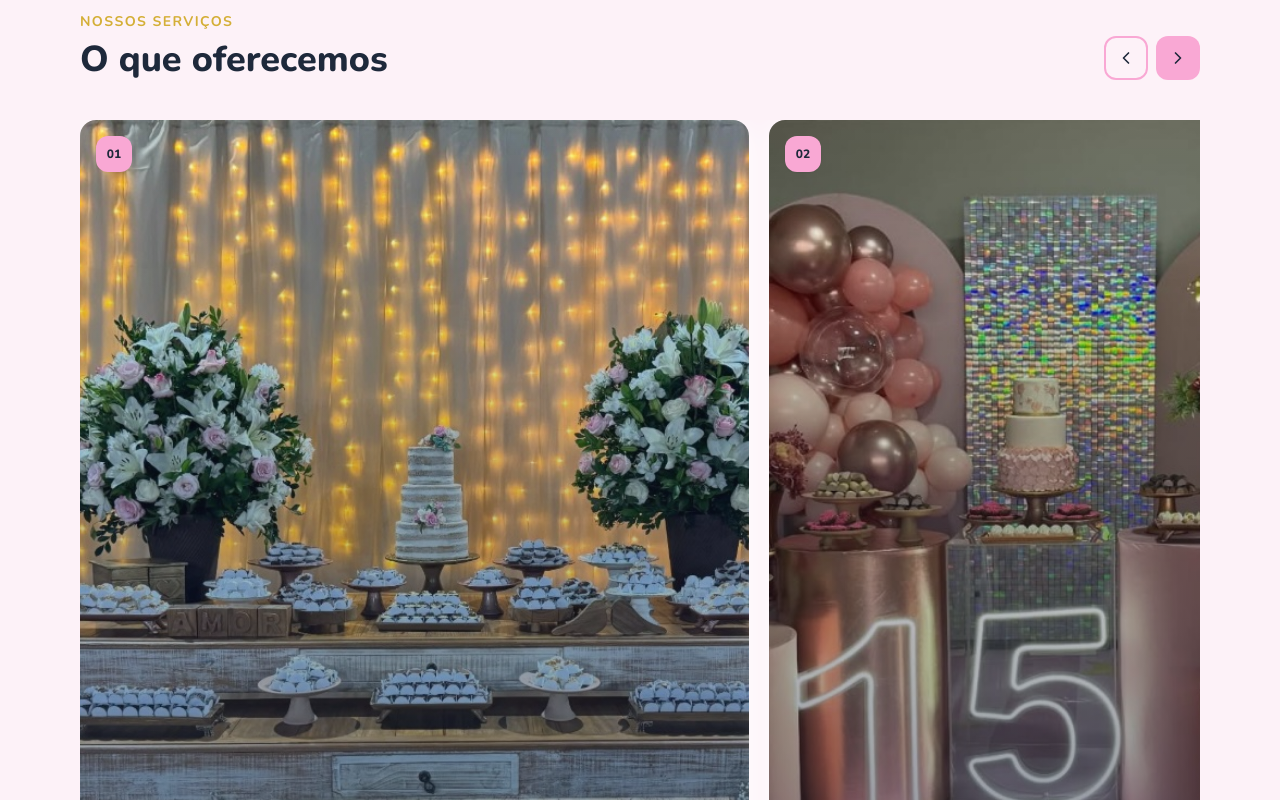
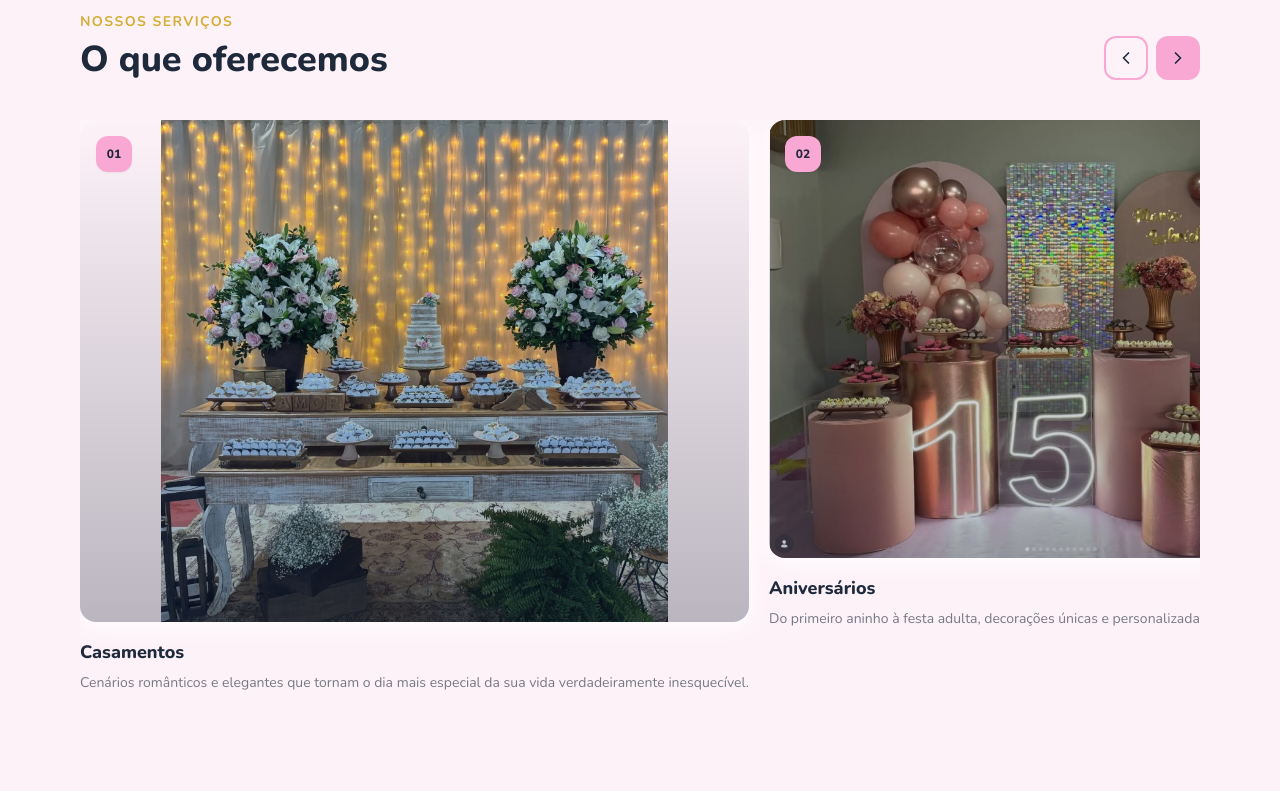
Before and after one commit to luanvasaki/site-decobaloes, a Next.js app: page / in a window 1280 px wide. Shown: the part 1100-1900 px from the top of the page. Built offline with nearby package versions, Linux system fonts and the light colour scheme; no server answers; the database is empty.

Commit message:
fix: fotos dos serviços mostram imagem inteira sem zoom

```diff
--- a/components/home/ServicesSection.tsx
+++ b/components/home/ServicesSection.tsx
@@ -98,15 +98,15 @@ export function ServicesSection() {
               className="min-w-[260px] md:min-w-[280px] flex-shrink-0 snap-start"
             >
               <Link href={service.href} className="group block">
-                <div className="relative aspect-[3/4] rounded-2xl overflow-hidden mb-4 shadow-card">
+                <div className="relative aspect-[4/3] rounded-2xl overflow-hidden mb-4 shadow-card bg-[#fdf2f8]">
                   <Image
                     src={service.image}
                     alt={service.title}
                     fill
-                    className="object-cover group-hover:scale-105 transition-transform duration-500"
+                    className="object-contain group-hover:scale-105 transition-transform duration-500"
                     sizes="280px"
                   />
-                  <div className="absolute inset-0 bg-gradient-to-t from-[#1E293B]/50 to-transparent" />
+                  <div className="absolute inset-0 bg-gradient-to-t from-[#1E293B]/30 to-transparent" />
                   <div className="absolute top-4 left-4 w-9 h-9 rounded-xl bg-[#F9A8D4] flex items-center justify-center shadow-sm">
                     <span className="text-xs font-extrabold text-[#1E293B]">{service.number}</span>
                   </div>
```
